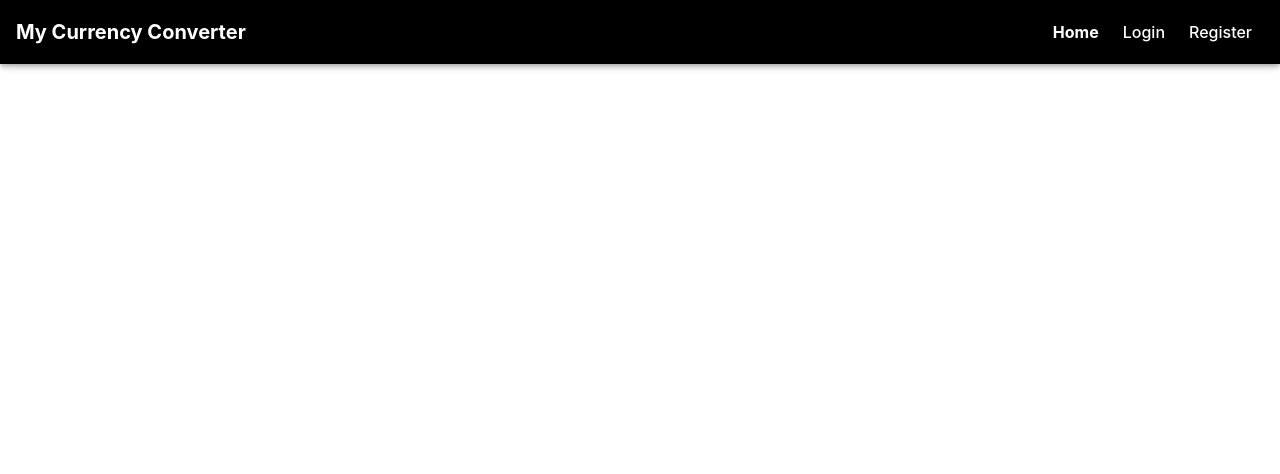
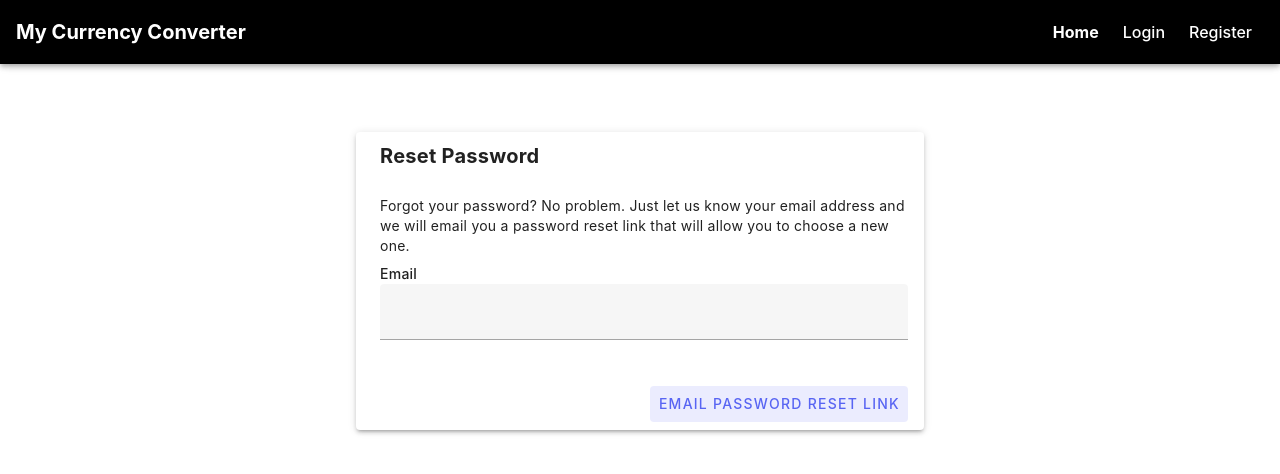
Before and after one commit to sagarthatte/currency-conversion-ui, a Vue app: page /forgot-password in a window 1280 px wide. Shown: the top 474 px of the page. Built offline with nearby package versions, Linux system fonts and the light colour scheme.

Commit message:
Set up mailtrap from laravel project and create forgot-password functionality.

```diff
--- a/src/components/ForgotPassword.vue
+++ b/src/components/ForgotPassword.vue
@@ -4,9 +4,7 @@
 
 	const authStore = useAuthStore();
 
-	const forgotPasswordForm = ref({
-		email: ''
-	});
+	const email = ref('');
 </script>
 
 <template>
@@ -17,13 +15,13 @@
 					<v-card-title class="text-left ml-2">
 						<span class="font-weight-bold">Reset Password</span>
 					</v-card-title>
-					<v-form @submit.prevent="authStore.handleForgotPassword(forgotPasswordForm)">
+					<v-form @submit.prevent="authStore.handleForgotPassword(email)">
 						<v-card-text class="ml-2">
 							<div class="text-left">
 								Forgot your password? No problem. Just let us know your email address and we will email you a password reset link that will allow you to choose a new one.
 							</div>
 							<div class="text-left font-weight-medium mt-2">Email</div>
-							<v-text-field v-model="forgotPasswordForm.email" type="email" outlined fullWidth />
+							<v-text-field v-model="email" type="email" outlined fullWidth />
 							<div v-if="authStore.errors.email" class="text-left mb-2">
 								<span class="text-red">{{ authStore.errors.email[0] }}</span>
 							</div>
--- a/src/router/index.js
+++ b/src/router/index.js
@@ -25,7 +25,7 @@ const router = createRouter(
                 component: Register
             },
             {
-                path: '/forgotpassword',
+                path: '/forgot-password',
                 name: 'ForgotPassword',
                 component: ForgotPassword
             }
--- a/src/stores/auth.js
+++ b/src/stores/auth.js
@@ -56,12 +56,12 @@ export const useAuthStore = defineStore('auth', {
 				}
 			}
 		},
-		async handleForgotPassword (data) {
+		async handleForgotPassword (email) {
 			this.authErrors = [];
 			try {
 				this.getToken();
 				await axios.post('/forgot-password', {
-					email: data.email
+					email: email
 				});
 
 			} catch (error) {
```
